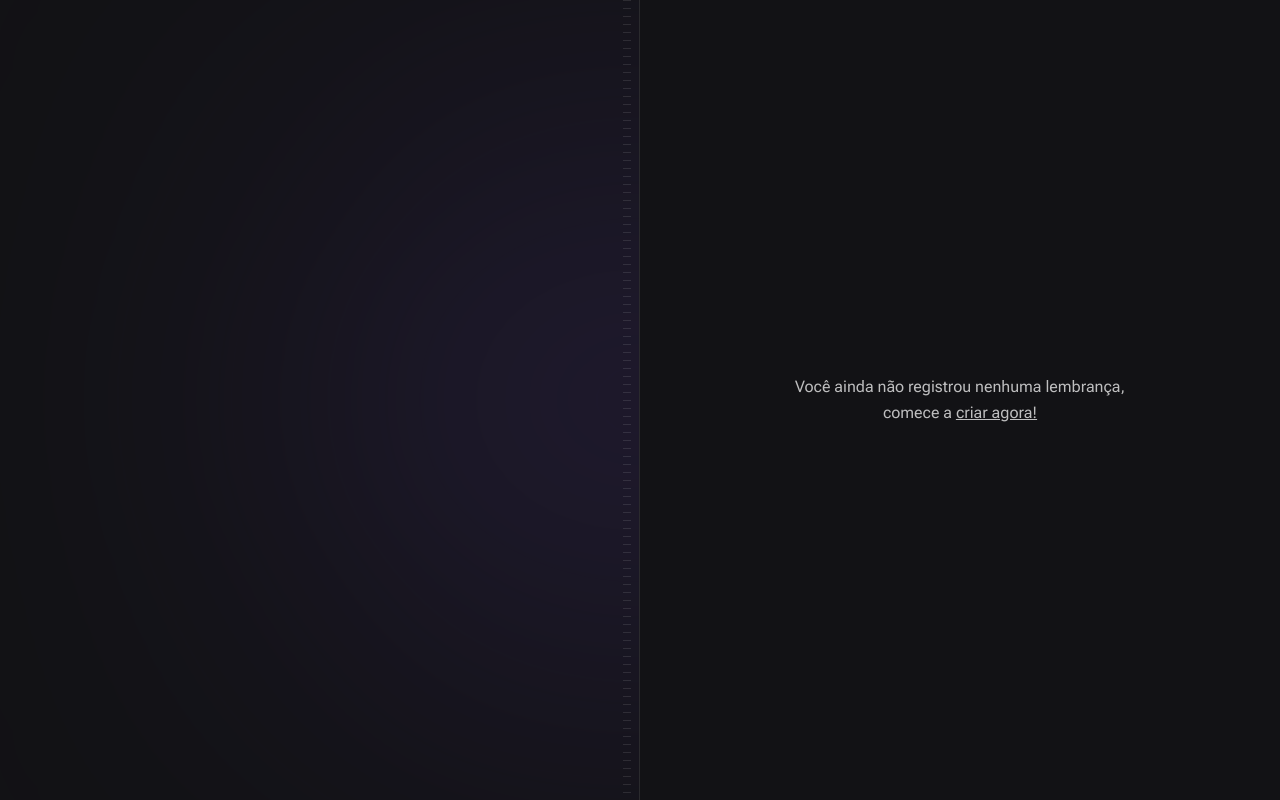
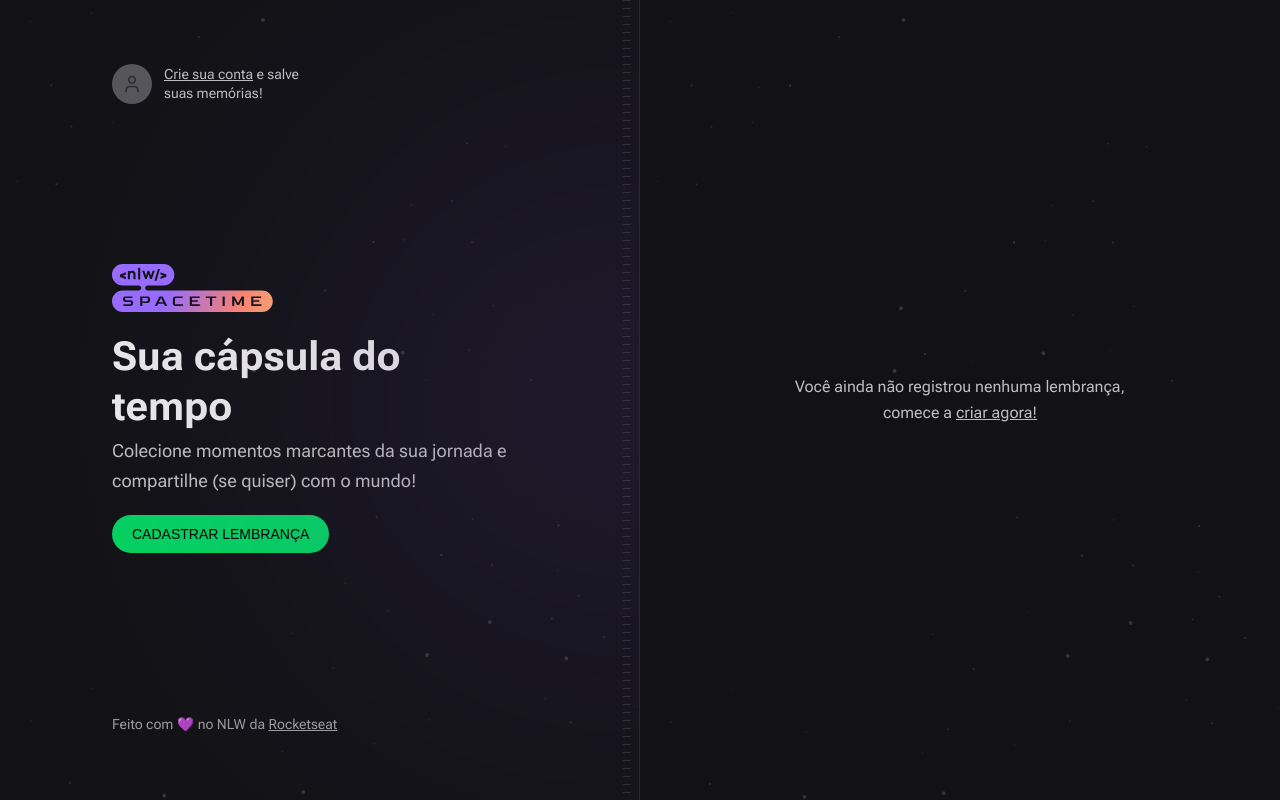
Before and after one commit to Rubensjuniors/NLW-capsula-do-tempo, a Next.js app: page / in a window 1280 px wide. Built offline with nearby package versions, Linux system fonts and the light colour scheme; a web font is replaced by a local one.

Commit message:
feat: adicionado page de sign-in

```diff
--- a/package.json
+++ b/package.json
@@ -15,6 +15,7 @@
     "autoprefixer": "10.4.14",
     "eslint": "8.40.0",
     "eslint-config-next": "13.4.2",
+    "lucide-react": "^0.220.0",
     "next": "13.4.2",
     "postcss": "8.4.23",
     "react": "18.2.0",
--- a/src/app/globals.css
+++ b/src/app/globals.css
@@ -1,3 +1,8 @@
 @tailwind base;
 @tailwind components;
 @tailwind utilities;
+
+body{
+  -webkit-font-smoothing: antialiased;
+  text-rendering: optimizeLegibility;
+}
--- a/src/app/page.tsx
+++ b/src/app/page.tsx
@@ -1,17 +1,72 @@
+import { User } from "lucide-react";
+import nlwLogo from "../assets/nlw-spacetime-log.svg";
+import Image from "next/image";
+
 export default function Home() {
   return (
     <main className="grid min-h-screen grid-cols-2">
       {/* Left */}
-      <div className="relative flex flex-col items-start justify-between overflow-hidden border-r border-white/10 px-28 py-16">
+      <div className="relative flex flex-col items-start justify-between overflow-hidden border-r border-white/10 bg-[url(../assets/bg-stars.svg)] bg-cover px-28 py-16">
         {/* Blur */}
         <div className="absolute right-0 top-1/2 h-[288px] w-[526px] -translate-y-1/2 translate-x-1/2 rounded-full bg-purple-700 opacity-50 blur-full" />
 
         {/* Stripes */}
         <div className="absolute bottom-0 right-2 top-0 w-2 bg-stripes " />
+
+        {/* Sign-in */}
+        <a
+          href="#"
+          className="flex items-center gap-3 text-left transition-colors hover:text-gray-50"
+        >
+          <div className="flex h-10 w-10 items-center justify-center rounded-full bg-gray-400">
+            <User className="h-5 w-5 text-gray-500" />
+          </div>
+
+          <p className="max-w-[140px] text-sm leading-snug ">
+            {" "}
+            <span className="underline ">Crie sua conta</span> e salve suas
+            memórias!
+          </p>
+        </a>
+
+        {/* Hero */}
+        <div className="space-y-5">
+          <Image src={nlwLogo} alt="logo" />
+
+          <div className="max-w-[420px] space-y-1">
+            <h1 className=" text-5xl font-bold leading-tight text-gray-50">
+              Sua cápsula do tempo
+            </h1>
+            <p className="text-lg leading-relaxed">
+              Colecione momentos marcantes da sua jornada e compartilhe (se
+              quiser) com o mundo!
+            </p>
+          </div>
+
+          <a
+            className="inline-block  rounded-full bg-green-500 px-5 py-3 font-alt text-sm uppercase leading-none text-black hover:bg-green-600"
+            href="#"
+          >
+            CADASTRAR LEMBRANçA
+          </a>
+        </div>
+
+        {/* Copyright */}
+        <div className="text-sm leading-relaxed text-gray-200 ">
+          Feito com 💜 no NLW da{" "}
+          <a
+          target="_blank"
+          rel="noreferrer"
+            className="underline hover:text-gray-100"
+            href="https://app.rocketseat.com.br/"
+          >
+            Rocketseat
+          </a>
+        </div>
       </div>
 
       {/* Rigth */}
-      <div className="flex flex-col p-16">
+      <div className="flex flex-col bg-[url(../assets/bg-stars.svg)] bg-cover p-16">
         <div className="flex flex-1 items-center justify-center">
           <p className="w-[360px] text-center leading-relaxed">
             Você ainda não registrou nenhuma lembrança, comece a{" "}
--- a/tailwind.config.js
+++ b/tailwind.config.js
@@ -49,15 +49,19 @@ module.exports = {
           900: "#025929",
         },
       },
-      blur: {
-        full: '194px',
+      backgroundImage: {
+        stripes:
+          "linear-gradient(to bottom, rgba(255, 255, 255, 0.1), rgba(255, 255, 255, 0.1) 12.5%, transparent 12.5%, transparent) ",
       },
-      backgroundImage: {
-        stripes: 'linear-gradient(to bottom, rgba(255, 255, 255, 0.1), rgba(255, 255, 255, 0.1) 12.5%, transparent 12.5%, transparent) '
+      fontSize: {
+        "5xl": "2.5rem",
       },
       backgroundSize: {
-        stripes: '100% 8px'
-      }
+        stripes: "100% 8px",
+      },
+      blur: {
+        full: "194px",
+      },
     },
   },
   plugins: [],
```
Also changed, not shown: src/assets/nlw-spacetime-log.svg (added), 1 other file (tests, documents, lock files or other folders).
